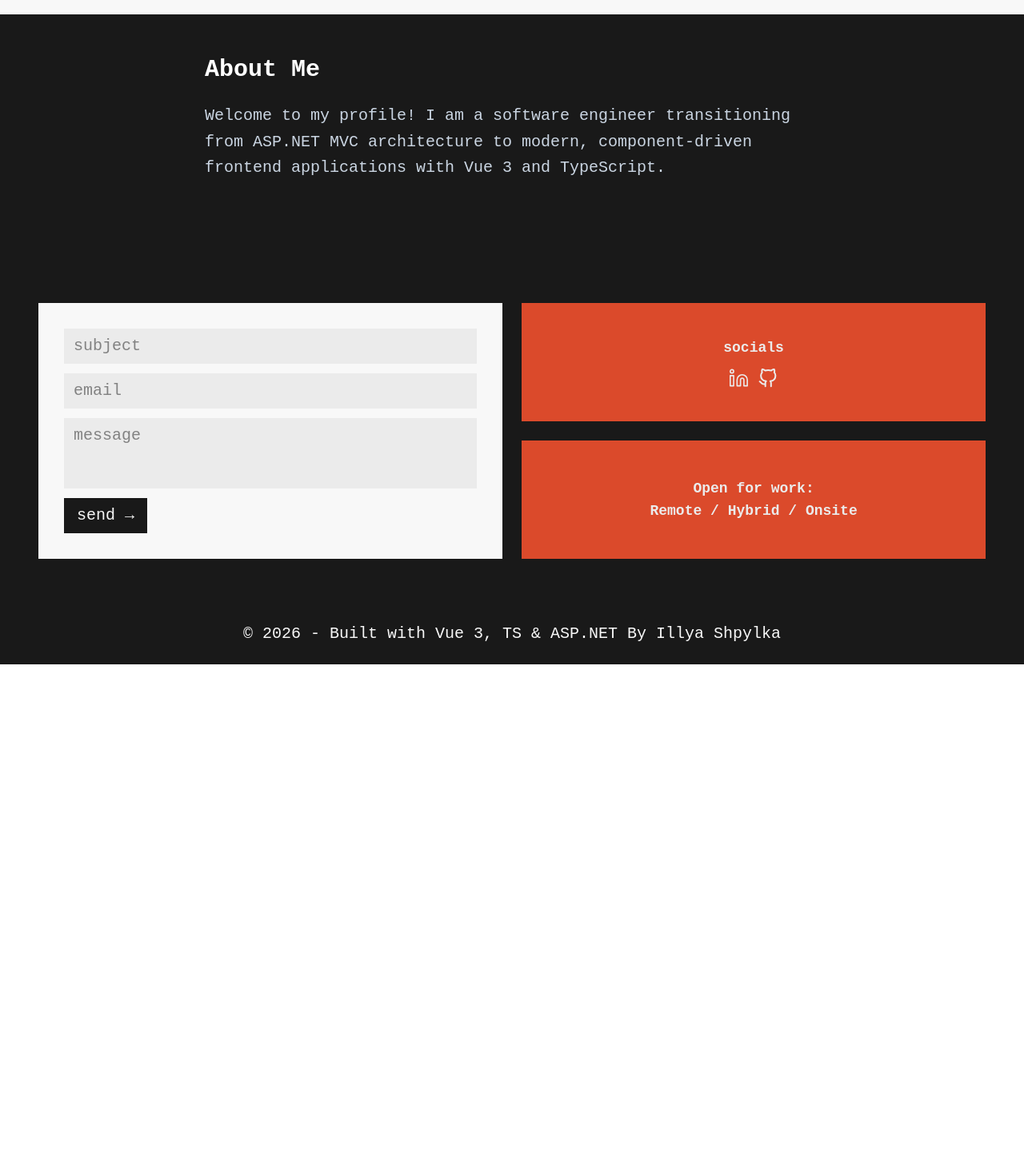
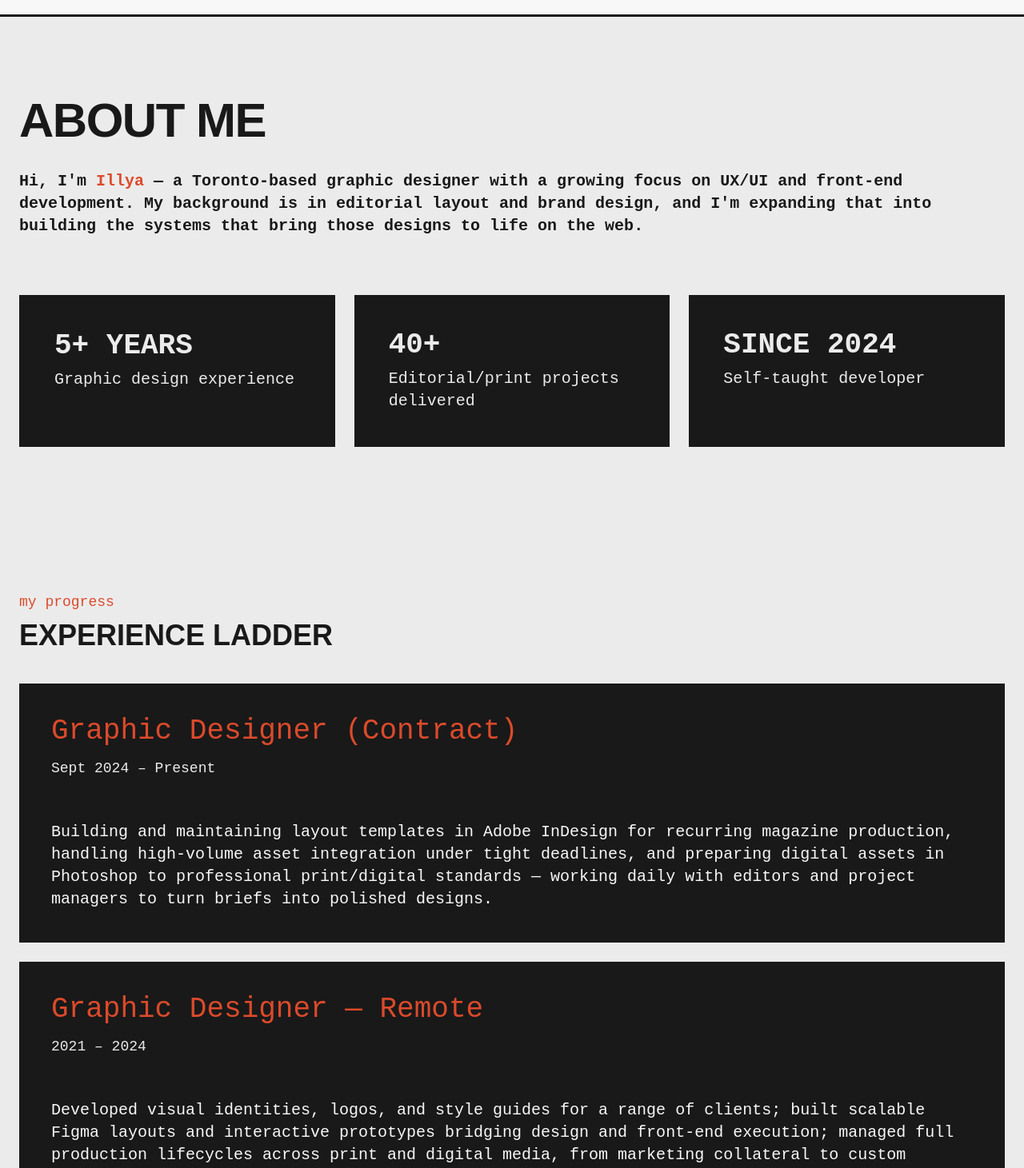
Before and after one commit to Altsmi/web-front, a Vue app: page /about in a window 1280 px wide. Shown: the part 80-1541 px from the top of the page at 80% size. Before the commit the page ends 911 px from the top, so only its background shows below. Built offline with nearby package versions, Linux system fonts and the light colour scheme.

Commit message:
About page

```diff
--- a/components.d.ts
+++ b/components.d.ts
@@ -12,6 +12,8 @@ export {}
 declare module 'vue' {
   export interface GlobalComponents {
     ContactSection: typeof import('./src/components/ContactSection.vue')['default']
+    Experience: typeof import('./src/components/Experience.vue')['default']
+    Experince: typeof import('./src/components/Experince.vue')['default']
     FormComponent: typeof import('./src/components/formComponent.vue')['default']
     NavMenu: typeof import('./src/components/NavMenu.vue')['default']
     RouterLink: typeof import('vue-router')['RouterLink']
--- a/src/App.vue
+++ b/src/App.vue
@@ -5,10 +5,6 @@ import ContactSection from './components/ContactSection.vue'
 function scrollToContact() {
   document.getElementById('contact')?.scrollIntoView({ behavior: 'smooth' })
 }
-
-// reveal on scroll
-import { useScrollReveal } from '@/composables/useScrollReveal'
-const { isVisible: contactVisible, sectionRef: contactRef } = useScrollReveal(0.3)
 </script>
 
 <template>
@@ -34,7 +30,7 @@ const { isVisible: contactVisible, sectionRef: contactRef } = useScrollReveal(0.
     </main>
 
     <footer class="w-full bg-neutral-900 text-center p-6 text-xl text-text-000">
-      <ContactSection />
+      <ContactSection id="contact" />
       <div class="">
         &copy; {{ new Date().getFullYear() }} - Built with Vue 3, TS & ASP.NET By Illya Shpylka
       </div>
--- /dev/null
+++ b/src/components/Experience.vue
@@ -0,0 +1,11 @@
+<script setup lang="ts"></script>
+<template>
+  <div class="bg-neutral-900 px-10 py-10 space-y-3">
+    <!--Position-->
+    <h3 class="text-4xl text-brand-primary font-medium"><slot name="position"></slot></h3>
+    <!--Year-->
+    <p class="text-lg text-neutral-300"><slot name="year"></slot></p>
+    <!--Description-->
+    <p class="text-neutral-000 pt-10"><slot name="description"></slot></p>
+  </div>
+</template>
--- a/src/views/AboutView.vue
+++ b/src/views/AboutView.vue
@@ -1,8 +1,98 @@
+<script setup lang="ts">
+import Experience from '@/components/Experience.vue'
+</script>
+
 <template>
-  <div class="py-12 max-w-3xl mx-auto">
-    <h1 class="text-3xl font-bold text-white mb-6">About Me</h1>
-    <p class="text-slate-300 leading-relaxed">
-      Welcome to my profile! I am a software engineer transitioning from ASP.NET MVC architecture to modern, component-driven frontend applications with Vue 3 and TypeScript.
-    </p>
-  </div>
+  <!--About Header-->
+  <section class="bg-neutral-300">
+    <div class="max-w-7xl mx-auto py-20 px-4 sm:px-6 md:py-25 transition-all duration-1000">
+      <div class="flex flex-col justify-center gap-6 md:gap-8 w-full">
+        <h1
+          class="font-bold text-text-900 tracking-tight font-header text-6xl sm:text-6xl md:text-6xl"
+        >
+          ABOUT ME
+        </h1>
+        <p class="text-xl sm:text-xl md:text-xl text-text-900 font-semibold">
+          Hi, I'm <span class="text-brand-primary">Illya</span> — a Toronto-based graphic designer
+          with a growing focus on UX/UI and front-end development. My background is in editorial
+          layout and brand design, and I'm expanding that into building the systems that bring those
+          designs to life on the web.
+        </p>
+        <!--Stats-->
+        <div class="grid grid-cols-1 lg:grid-cols-3 gap-6 sm:pt-5 md:pt-10">
+          <!--Design Experince-->
+          <div
+            class="px-10 py-10 bg-neutral-900 text-neutral-300 border-4 border-neutral-900 hover:border-brand-primary transition-colors duration-300"
+          >
+            <h3 class="text-4xl font-bold pb-2">5+ YEARS</h3>
+            <p class="text-xl font-medium">Graphic design experience</p>
+          </div>
+
+          <!--Project Delivered-->
+          <div
+            class="px-10 py-10 bg-neutral-900 text-neutral-300 border-3 border-neutral-900 hover:border-brand-primary transition-colors duration-300"
+          >
+            <h3 class="text-4xl font-bold pb-2">40+</h3>
+            <p class="text-xl font-medium">Editorial/print projects delivered</p>
+          </div>
+
+          <!--Developer-->
+          <div
+            class="px-10 py-10 bg-neutral-900 text-neutral-300 border-3 border-neutral-900 hover:border-brand-primary transition-colors duration-300"
+          >
+            <h3 class="text-4xl font-bold pb-2">SINCE 2024</h3>
+            <p class="text-xl font-medium">Self-taught developer</p>
+          </div>
+        </div>
+      </div>
+    </div>
+  </section>
+
+  <!--Experience Section-->
+  <section class="bg-neutral-300">
+    <div class="max-w-7xl mx-auto px-4 sm:px-6 py-20">
+      <div class="">
+        <div class="flex flex-col gap-2 pb-10">
+          <p class="text-brand-primary text-lg">my progress</p>
+          <div class="flex flex-wrap justify-between gap-6">
+            <h2 class="text-text-900 text-4xl font-header font-bold">EXPERIENCE LADDER</h2>
+          </div>
+        </div>
+      </div>
+      <!--Experience section-->
+      <div class="space-y-6">
+        <!--1-->
+        <Experience>
+          <template #position> Graphic Designer (Contract)</template>
+          <template #year>Sept 2024 – Present</template>
+          <template #description>
+            Building and maintaining layout templates in Adobe InDesign for recurring magazine
+            production, handling high-volume asset integration under tight deadlines, and preparing
+            digital assets in Photoshop to professional print/digital standards — working daily with
+            editors and project managers to turn briefs into polished designs.
+          </template>
+        </Experience>
+        <!--2-->
+        <Experience>
+          <template #position>Graphic Designer — Remote</template>
+          <template #year>2021 – 2024</template>
+          <template #description>
+            Developed visual identities, logos, and style guides for a range of clients; built
+            scalable Figma layouts and interactive prototypes bridging design and front-end
+            execution; managed full production lifecycles across print and digital media, from
+            marketing collateral to custom digital cover art.
+          </template>
+        </Experience>
+        <!--3-->
+        <Experience>
+          <template #position> Graphic Design Assistant — Stellar Biotics LLC</template>
+          <template #year>Aug 2020 – Aug 2021</template>
+          <template #description>
+            Supported presentation deck production and research for internal and client-facing
+            design direction.
+          </template>
+        </Experience>
+      </div>
+    </div>
+  </section>
 </template>
--- a/src/views/HomeView.vue
+++ b/src/views/HomeView.vue
@@ -63,7 +63,7 @@ const { isVisible: contactVisible, sectionRef: contactRef } = useScrollReveal(0.
             Graphic designer with a developer's eye for detail. I craft brand identities and
             editorial layouts, and build the systems that bring them to life on the web.
           </p>
-          <div class="flex justify-start md:justify-end">
+          <div class="flex justify-start md:justify-start">
             <RouterLink
               to="/about"
               class="inline-block bg-neutral-900 px-4 py-2 border-3 border-neutral-900 text-text-000"
@@ -95,10 +95,10 @@ const { isVisible: contactVisible, sectionRef: contactRef } = useScrollReveal(0.
         <h2 class="text-text-900 text-4xl font-header font-bold">EXPERTISE</h2>
       </div>
 
-      <div class="grid grid-cols-1 sm:grid-cols-2 lg:grid-cols-4 gap-6">
+      <div class="grid grid-cols-1 sm:grid-cols-2 lg:grid-cols-2 gap-6">
         <!--Brand-->
         <div
-          class="px-4 py-6 bg-neutral-900 text-neutral-300 border-4 border-neutral-900 hover:border-brand-primary transition-colors duration-300"
+          class="px-10 py-10 bg-neutral-900 text-neutral-300 border-4 border-neutral-900 hover:border-brand-primary transition-colors duration-300"
         >
           <img src="/icons/print_icon.svg" alt="icon" class="h-14 pb-6" />
           <h3 class="text-2xl font-bold pb-2">PRINT & BRANDING</h3>
@@ -107,7 +107,7 @@ const { isVisible: contactVisible, sectionRef: contactRef } = useScrollReveal(0.
 
         <!--Editorial-->
         <div
-          class="px-4 py-6 bg-neutral-900 text-neutral-300 border-3 border-neutral-900 hover:border-brand-primary transition-colors duration-300"
+          class="px-10 py-10 bg-neutral-900 text-neutral-300 border-3 border-neutral-900 hover:border-brand-primary transition-colors duration-300"
         >
           <img src="/icons/edit_icon.svg" alt="icon" class="h-14 pb-6" />
           <h3 class="text-2xl font-bold pb-2">EDITORIAL</h3>
@@ -116,7 +116,7 @@ const { isVisible: contactVisible, sectionRef: contactRef } = useScrollReveal(0.
 
         <!--UX/UI-->
         <div
-          class="px-4 py-6 bg-neutral-900 text-neutral-300 border-3 border-neutral-900 hover:border-brand-primary transition-colors duration-300"
+          class="px-10 py-10 bg-neutral-900 text-neutral-300 border-3 border-neutral-900 hover:border-brand-primary transition-colors duration-300"
         >
           <img src="/icons/ux_icon.svg" alt="icon" class="h-14 pb-6" />
           <h3 class="text-2xl font-bold pb-2">UX/UI</h3>
@@ -125,7 +125,7 @@ const { isVisible: contactVisible, sectionRef: contactRef } = useScrollReveal(0.
 
         <!--Web development-->
         <div
-          class="px-4 py-6 bg-neutral-900 text-neutral-300 border-3 border-neutral-900 hover:border-brand-primary transition-colors duration-300"
+          class="px-10 py-10 bg-neutral-900 text-neutral-300 border-3 border-neutral-900 hover:border-brand-primary transition-colors duration-300"
         >
           <img src="/icons/dev_icon.svg" alt="icon" class="h-14 pb-6" />
           <h3 class="text-2xl font-bold pb-2">WEB DEVELOPMENT</h3>
@@ -138,7 +138,7 @@ const { isVisible: contactVisible, sectionRef: contactRef } = useScrollReveal(0.
   <!-- Project preview -->
   <section class="max-w-7xl mx-auto px-4 sm:px-6 pb-25">
     <!--Project header -->
-    <div class="bg-neutral-900 md:pb-10 md:pt-25">
+    <div class="bg-neutral-900 pt-25 md:pb-10 md:pt-25">
       <div class="flex flex-col gap-2 pb-4">
         <p class="text-brand-primary text-lg">design.build.deliver</p>
         <div class="flex flex-wrap justify-between gap-6">
@@ -171,11 +171,11 @@ const { isVisible: contactVisible, sectionRef: contactRef } = useScrollReveal(0.
             @click="goToIndex(index)"
           ></div>
           <!--Info Section-->
-          <div class="bg-neutral-000 px-3.5 py-4 flex flex-col gap-6">
+          <div class="bg-neutral-000 px-10 py-10 flex flex-col gap-6">
             <Transition name="fade" mode="out-in">
-              <div :key="activeIndex" class="space-y-2">
-                <h3 class="text-2xl font-bold">{{ activeProject.name }}</h3>
-                <p class="text-lg h-47 font-medium">
+              <div :key="activeIndex" class="space-y-4">
+                <h3 class="text-4xl font-bold">{{ activeProject.name }}</h3>
+                <p class="text-lg h-40 font-medium">
                   {{ activeProject.description }}
                 </p>
               </div>
@@ -203,7 +203,7 @@ const { isVisible: contactVisible, sectionRef: contactRef } = useScrollReveal(0.
             :key="activeIndex"
             :src="activeProject.img"
             alt="project"
-            class="h-136 w-full object-cover"
+            class="h-145 w-full object-cover"
           />
         </Transition>
       </div>
```
